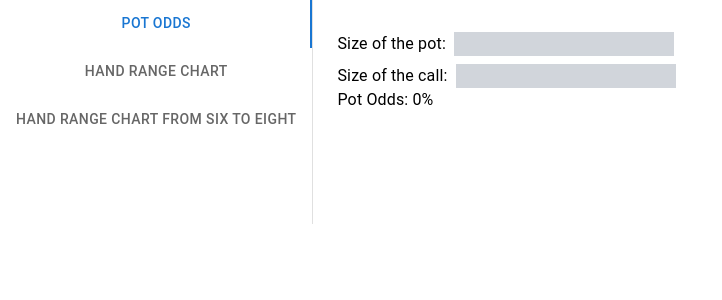
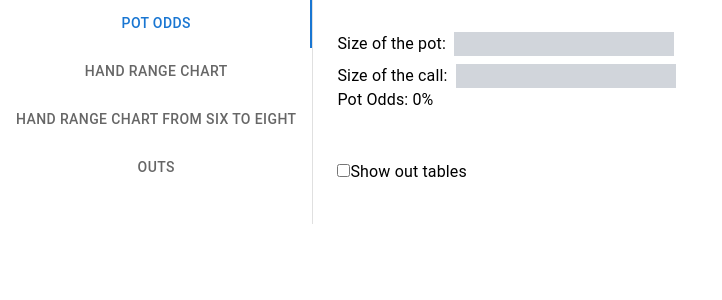
Before and after one commit to Hizaguru/Bad-Beat, a React (Create React App) app: page / in a window 1280 px wide. Shown: the top 300 px of the page, without its empty margins (0-722 px from the left). Built offline with nearby package versions, Linux system fonts and the light colour scheme.

Commit message:
Add out tables

```diff
--- a/src/App.tsx
+++ b/src/App.tsx
@@ -4,6 +4,7 @@ import Tabs from "@mui/material/Tabs";
 import * as React from "react";
 import HandRange from "./Components/HandRangeChart/HandRange";
 import HandRangeSixToEight from "./Components/HandRangeChart/HandRangeSixToEight";
+import Outs from "./Components/Outs/Outs";
 import PotOddsCalculator from "./Components/PotOdds/PotOddsCalculator";
 import TabPanel from "./Components/TabPanel";
 import {a11yProps} from './utils'
@@ -22,6 +23,10 @@ const tabs = [
   {
     label: "Hand Range Chart from six to eight",
     component: <HandRangeSixToEight />,
+  },
+  {
+    label: "Outs",
+    component: <Outs />,
   },
 ];
 
--- /dev/null
+++ b/src/Components/Outs/Outs.tsx
@@ -0,0 +1,20 @@
+import React from 'react'
+import drawingHand from './images/drawing-hands-outs.gif'
+import outsToImproveHand from './images/outs-to-improve-hand.gif'
+
+
+const Outs = () => {
+
+  return (
+    <div className="flex justify-center items-center flex-col">
+        <div className="p-4 border-2 border-black mb-4">
+            <img src={outsToImproveHand} className="max-w-full h-auto" />
+        </div>
+        <div className="p-4 border-2 border-black">
+            <img src={drawingHand} className="max-w-full h-auto" />
+        </div>
+    </div>
+  )
+}
+
+export default Outs
--- a/src/Components/PotOdds/PotOddsCalculator.tsx
+++ b/src/Components/PotOdds/PotOddsCalculator.tsx
@@ -1,10 +1,16 @@
 import React, { useEffect, useState } from "react";
+import Outs from "../Outs/Outs";
 import { calculatePotOdds } from "./utils";
 
 const PotOddsCalculator = () => {
   const [potSize, setPotSize] = useState("");
   const [callSize, setCallSize] = useState("");
   const [potOdds, setPotOdds] = useState("");
+  const [isChecked, setIsChecked] = useState(false);
+
+  const handleCheckboxChange = () => {
+    setIsChecked(!isChecked);
+  };
 
   useEffect(() => {
     handleCalculatePotOdds();
@@ -52,8 +58,24 @@ const PotOddsCalculator = () => {
       ) : (
         <div>Pot Odds: 0%</div>
       )}
+      <div className="py-12">
+        <label>
+          <input
+            type="checkbox"
+            checked={isChecked}
+            onChange={handleCheckboxChange}
+          />
+          Show out tables
+        </label>
 
+        {isChecked && (
+          <div>
+            <Outs />
+          </div>
+        )}
+    </div>
     </form>
+
   );
 };
 
```
Also changed, not shown: src/Components/Outs/images/drawing-hands-outs.gif (added), src/Components/Outs/images/outs-to-improve-hand.gif (added).
